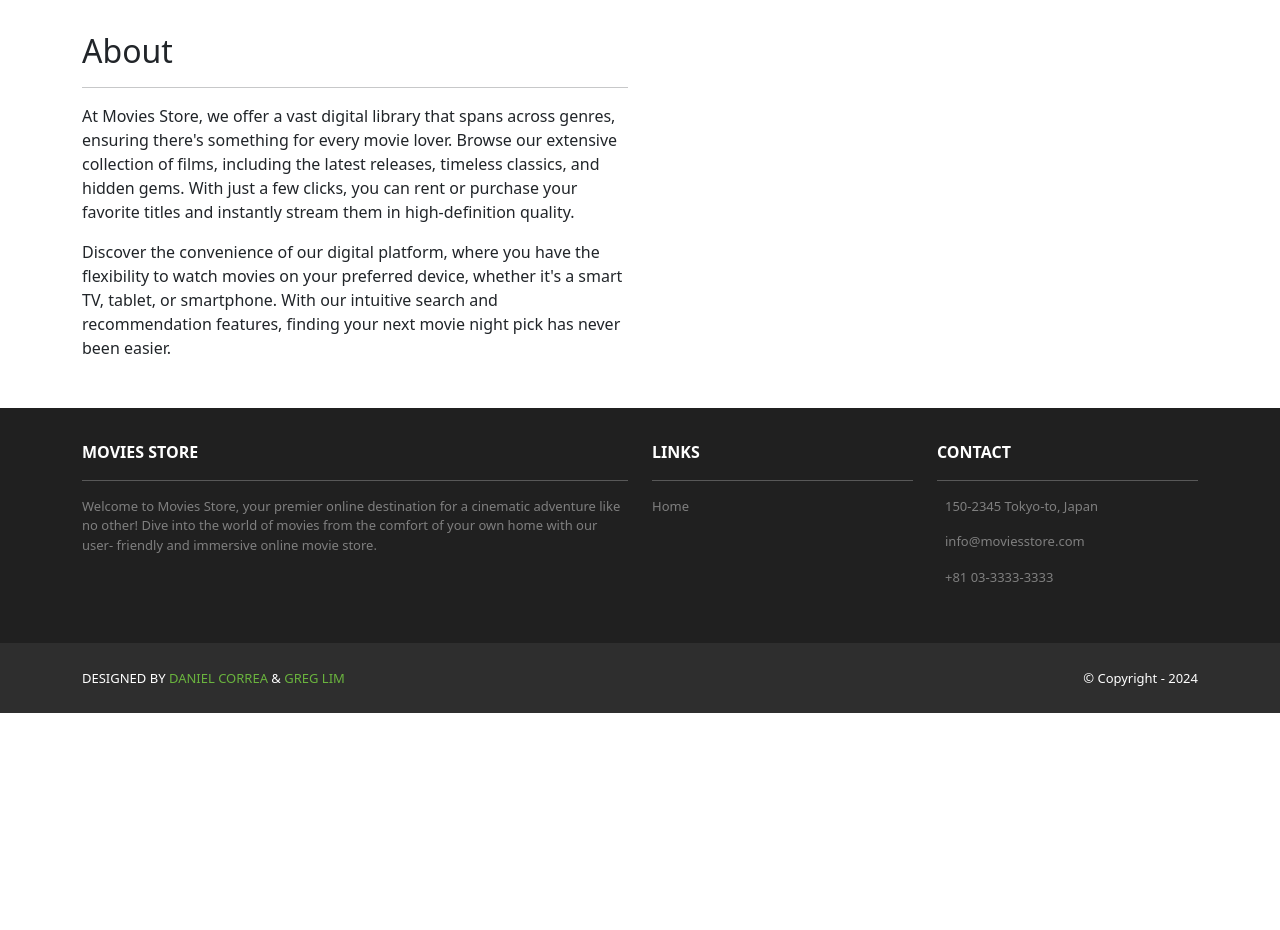
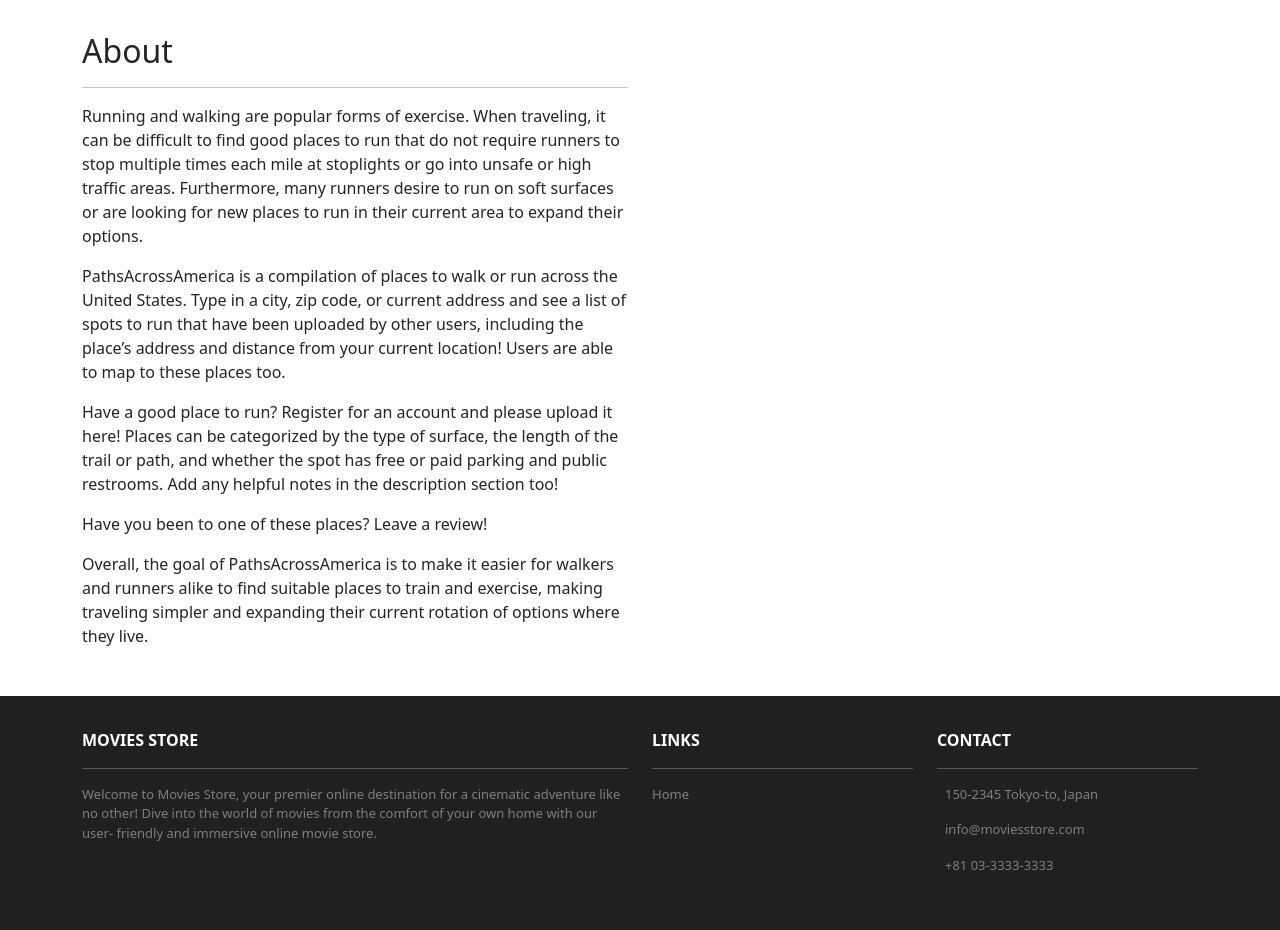
Before and after one commit to saloni-agshiker/PathsAcrossAmerica, a Django app: page / in a window 1280 px wide. Shown: the part 184-1114 px from the top of the page. Before the commit the page ends 897 px from the top, so only its background shows below. Run offline with Django 5.2, Linux system fonts and the light colour scheme; some libraries are stand-ins or nearby versions; some web fonts are replaced.

Commit message:
Completed most of the about page!

```diff
--- a/pathsacrossamerica/home/templates/home/index.html
+++ b/pathsacrossamerica/home/templates/home/index.html
@@ -15,22 +15,29 @@
         <h2>About</h2>
         <hr />
         <p>
-           At Movies Store, we offer a vast digital library
-           that spans across genres, ensuring there's
-           something for every movie lover. Browse our
-           extensive collection of films, including the
-           latest releases, timeless classics, and hidden
-           gems. With just a few clicks, you can rent or
-           purchase your favorite titles and instantly
-           stream them in high-definition quality.
+           Running and walking are popular forms of exercise. When traveling, it can be difficult to find good places
+           to run that do not require runners to stop multiple times each mile at stoplights or go into unsafe or high
+           traffic areas. Furthermore, many runners desire to run on soft surfaces or are looking for new places
+           to run in their current area to expand their options.
         </p>
         <p>
-          Discover the convenience of our digital platform,
-          where you have the flexibility to watch movies
-          on your preferred device, whether it's a smart
-          TV, tablet, or smartphone. With our intuitive
-          search and recommendation features, finding your
-          next movie night pick has never been easier.
+           PathsAcrossAmerica is a compilation of places to walk or run across the United States.
+           Type in a city, zip code, or current address and see a list of spots to run that have been uploaded
+           by other users, including the place’s address and distance from your current location! Users are able to
+           map to these places too.
+        </p>
+        <p>
+           Have a good place to run? Register for an account and please upload it here! Places can be categorized by
+           the type of surface, the length of the trail or path, and whether the spot has free or paid parking and
+           public restrooms. Add any helpful notes in the description section too!
+        </p>
+        <p>
+           Have you been to one of these places? Leave a review!
+        </p>
+        <p>
+           Overall, the goal of PathsAcrossAmerica is to make it easier for walkers and runners alike to find
+           suitable places to train and exercise, making traveling simpler and expanding their current rotation of
+           options where they live.
         </p>
       </div>
       <div class="col-md-6 mx-auto mb-3 text-center">
```
